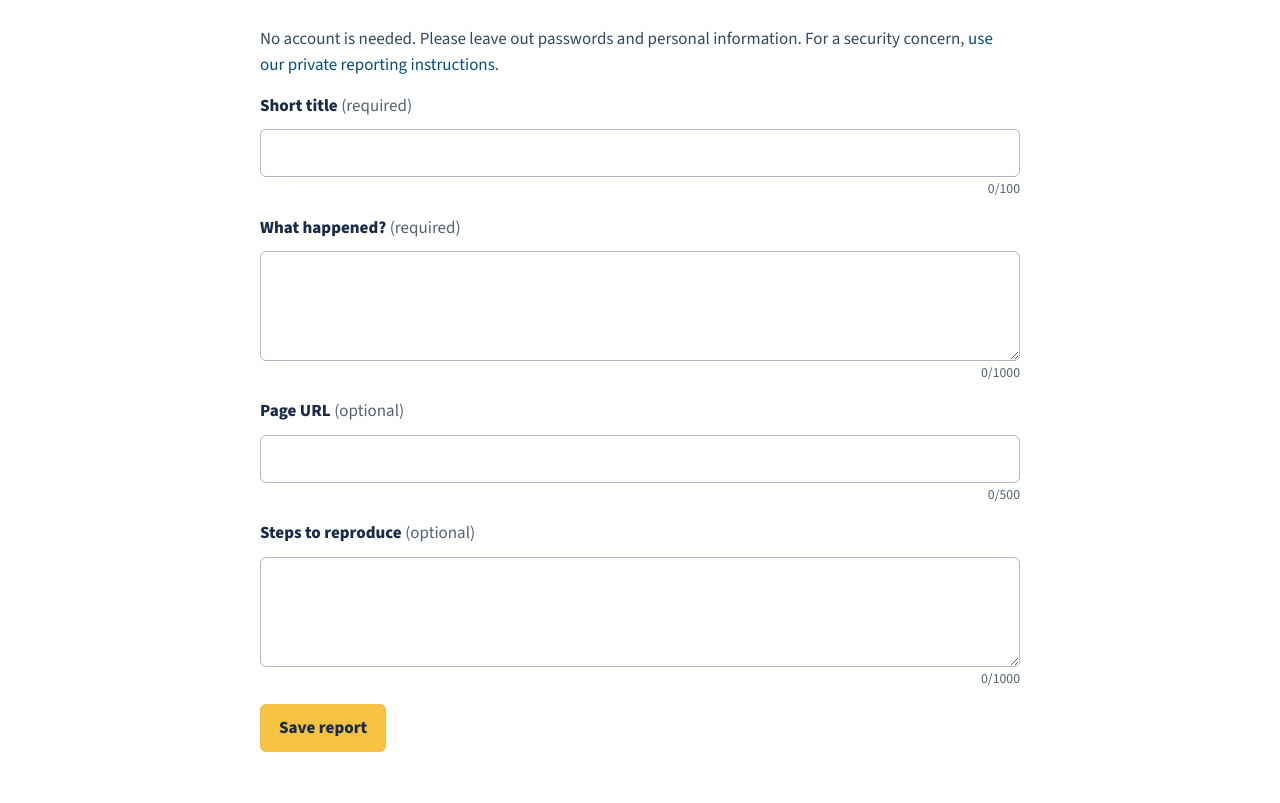
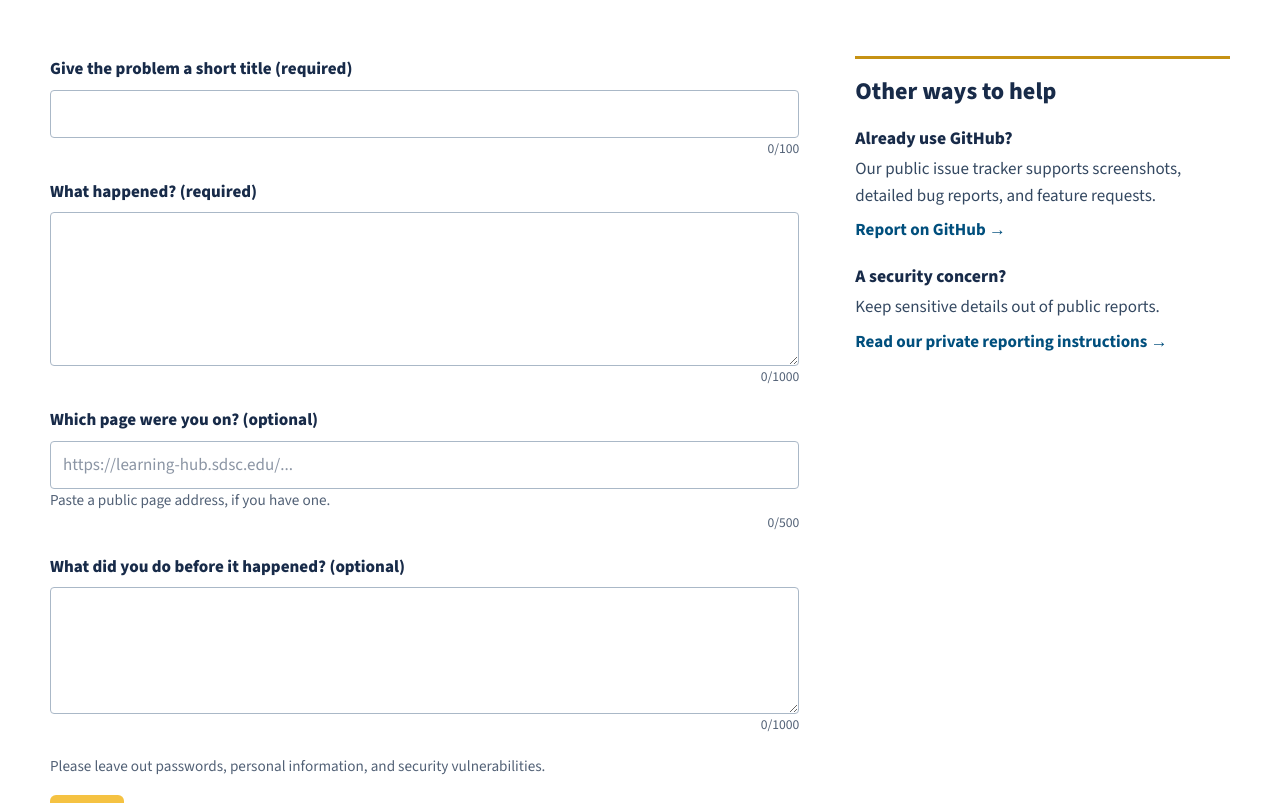
Before and after one commit to sdsc-hpc-training-dev/hpc-learning-hub-frontend, a Next.js app: page /report in a window 1280 px wide. Shown: the part 500-1303 px from the top of the page. Built offline with nearby package versions, Linux system fonts and the light colour scheme; no server answers.

Commit message:
Match the bug report design preview

```diff
--- a/app/globals.css
+++ b/app/globals.css
@@ -684,31 +684,60 @@ h3 {
   font-weight: 400;
 }
 
+.report-layout {
+  display: grid;
+  grid-template-columns: minmax(0, 2fr) minmax(240px, 1fr);
+  gap: 56px;
+  align-items: start;
+}
+
 .bug-report-form__field {
-  display: grid;
-  gap: 10px;
+  margin-bottom: 20px;
 }
 
 .bug-report-form__field label {
+  display: block;
+  margin-bottom: 7px;
   color: var(--ink);
   font-weight: 800;
 }
 
-.bug-report-form__field label span {
-  color: var(--muted);
-  font-weight: 400;
-}
-
-.bug-report-form__field input {
+.bug-report-form__field input,
+.bug-report-form__field textarea {
+  display: block;
   width: 100%;
   min-height: 44px;
   padding: 10px 12px;
   border: 1px solid #aab8c7;
-  border-radius: var(--radius);
-}
-
-.bug-report-form > button {
-  justify-self: start;
+  border-radius: 4px;
+  background: white;
+  color: var(--ink);
+  font: inherit;
+}
+
+.bug-report-form__field textarea { resize: vertical; }
+.report-count { margin: 0; color: var(--muted); font-size: 0.85rem; text-align: right; }
+.report-help { margin: 0 0 16px; color: var(--muted); font-size: 0.95rem; }
+.bug-report-form__field .report-help { margin: 0; }
+.report-alternatives { border-top: 3px solid var(--gold); padding-top: 20px; }
+.report-alternatives h2, .report-explore h2 { font-size: 1.5rem; }
+.report-alternatives h3 { margin: 24px 0 8px; font-size: 1.1rem; }
+.report-alternatives p { margin: 0 0 8px; }
+.report-alternatives a { overflow-wrap: anywhere; }
+.report-confirmation h1 { max-width: 24ch; margin-bottom: 16px; font-size: 2.8rem; }
+.report-confirmation h1:focus { outline: none; }
+.report-receipt { margin: 28px 0 20px; }
+.report-receipt summary { width: fit-content; padding-block: 10px; color: var(--blue-dark); font-weight: 800; cursor: pointer; }
+.report-receipt dl { max-width: 760px; }
+.report-receipt dl > div { padding-block: 12px; border-top: 1px solid var(--line); }
+.report-receipt dt { font-weight: 800; }
+.report-receipt dd { margin: 4px 0 0; white-space: pre-wrap; overflow-wrap: anywhere; }
+.report-explore { margin-top: 40px; }
+.report-explore .feedback-destinations { grid-template-columns: repeat(2, minmax(0, 1fr)); }
+
+@media (max-width: 760px), (max-width: 1060px) and (pointer: coarse) {
+  .report-layout, .report-explore .feedback-destinations { grid-template-columns: minmax(0, 1fr); gap: 32px; }
+  .report-confirmation h1 { font-size: 2rem; }
 }
 
 .feedback-options {
--- a/features/bug-reports/BugReportForm.tsx
+++ b/features/bug-reports/BugReportForm.tsx
@@ -2,15 +2,17 @@
 
 import Link from "next/link";
 import { type SubmitEvent, useEffect, useRef, useState } from "react";
+import { feedbackIssuesUrl } from "@/features/feedback/links";
 
 const fields = [
-  { name: "title", label: "Short title", limit: 100, required: true, type: "text" },
-  { name: "description", label: "What happened?", limit: 1000, required: true, type: "textarea" },
-  { name: "pageUrl", label: "Page URL", limit: 500, required: false, type: "url" },
-  { name: "steps", label: "Steps to reproduce", limit: 1000, required: false, type: "textarea" },
+  { name: "title", label: "Give the problem a short title", limit: 100, required: true, rows: 0 },
+  { name: "description", label: "What happened?", limit: 1000, required: true, rows: 5 },
+  { name: "pageUrl", label: "Which page were you on?", limit: 500, required: false, rows: 0 },
+  { name: "steps", label: "What did you do before it happened?", limit: 1000, required: false, rows: 4 },
 ] as const;
 
 const initialValues = { title: "", description: "", pageUrl: "", steps: "" };
+type ReportValues = typeof initialValues;
 
 function failure(status: number) {
   if (status === 429) return "Too many reports right now. Please try again shortly.";
@@ -19,27 +21,62 @@ function failure(status: number) {
   return "We couldn't save your report. Your answers are still here. Please try again.";
 }
 
-function ReportConfirmation() {
+function ReportConfirmation({ values, onReset }: Readonly<{ values: ReportValues; onReset: () => void }>) {
   const heading = useRef<HTMLHeadingElement>(null);
+  const page = URL.parse(values.pageUrl);
   useEffect(() => {
     heading.current?.focus();
     window.scrollTo({ top: 0, behavior: "instant" });
   }, []);
   return (
-    <section className="feedback-complete" aria-labelledby="report-thanks">
+    <section className="section report-confirmation" aria-labelledby="report-thanks">
       <div className="section-shell">
-        <p className="eyebrow feedback-receipt" role="status">Report received</p>
-        <h1 id="report-thanks" tabIndex={-1} ref={heading}>Thanks for flagging that.</h1>
+        <p className="eyebrow" role="status">Report received</p>
+        <h1 id="report-thanks" tabIndex={-1} ref={heading}>Thank you for helping improve the Hub.</h1>
         <p className="feedback-invitation">
-          Your report helps us make the Hub easier to use. In the meantime, find a tutorial for your next project or pick a guided path to learn something new.
+          Ready to discover something new? Explore a tutorial, follow a learning path, or find your next workshop.
         </p>
-        <nav className="feedback-actions" aria-label="Keep exploring">
-          <Link href="/materials" className="button button--gold">Browse the Training Library</Link>
-          <Link href="/learning-paths" className="button button--white">Explore learning paths</Link>
-          <Link href="/events" className="button button--white">Find events and recordings</Link>
+        <div className="feedback-actions">
+          <Link href="/materials" className="button button--gold">Explore the Training Library</Link>
+          <Link href="/learning-paths" className="button button--secondary">Find a learning path</Link>
+        </div>
+        <details className="report-receipt">
+          <summary>Your saved report</summary>
+          <dl>
+            <div><dt>Title</dt><dd>{values.title.trim()}</dd></div>
+            <div><dt>What happened</dt><dd>{values.description.trim()}</dd></div>
+            <div><dt>Page</dt><dd>{page ? `${page.origin}${page.pathname}` : "Not provided"}</dd></div>
+            <div><dt>Steps to reproduce</dt><dd>{values.steps.trim() || "Not provided"}</dd></div>
+          </dl>
+        </details>
+        <button className="button button--secondary" type="button" onClick={onReset}>Create another report</button>
+        <nav className="report-explore" aria-label="Keep exploring the Hub">
+          <h2>Where will you go next?</h2>
+          <ul className="feedback-destinations">
+            <li><Link className="feedback-destination" href="/programs"><strong className="text-link">Programs &amp; Series &rarr;</strong><span>Explore SDSC&apos;s workshops and ongoing training series.</span></Link></li>
+            <li><Link className="feedback-destination" href="/events"><strong className="text-link">Events &amp; Recordings &rarr;</strong><span>Find upcoming events and recordings from past sessions.</span></Link></li>
+          </ul>
         </nav>
       </div>
     </section>
+  );
+}
+
+function ReportAlternatives() {
+  return (
+    <aside className="report-alternatives" aria-labelledby="report-options-heading">
+      <h2 id="report-options-heading">Other ways to help</h2>
+      <h3>Already use GitHub?</h3>
+      <p>Our public issue tracker supports screenshots, detailed bug reports, and feature requests.</p>
+      <a className="text-link" href={feedbackIssuesUrl} target="_blank" rel="noopener noreferrer">
+        Report on GitHub <span className="sr-only">(opens in a new tab)</span><span aria-hidden="true">&rarr;</span>
+      </a>
+      <h3>A security concern?</h3>
+      <p>Keep sensitive details out of public reports.</p>
+      <a className="text-link" href="https://github.com/sdsc-hpc-training-dev/learning-hub-feedback/security/policy" target="_blank" rel="noopener noreferrer">
+        Read our private reporting instructions <span className="sr-only">(opens in a new tab)</span><span aria-hidden="true">&rarr;</span>
+      </a>
+    </aside>
   );
 }
 
@@ -50,6 +87,14 @@ export default function BugReportForm() {
   const [pending, setPending] = useState(false);
   const [complete, setComplete] = useState(false);
   const busy = useRef(false);
+  const intro = useRef<HTMLHeadingElement>(null);
+  const returningToForm = useRef(false);
+  useEffect(() => {
+    if (!complete && returningToForm.current) {
+      intro.current?.focus();
+      returningToForm.current = false;
+    }
+  }, [complete]);
 
   async function submit(event: SubmitEvent<HTMLFormElement>) {
     event.preventDefault();
@@ -78,22 +123,27 @@ export default function BugReportForm() {
     }
   }
 
-  if (complete) return <ReportConfirmation />;
+  if (complete) {
+    return <ReportConfirmation values={values} onReset={() => {
+      returningToForm.current = true;
+      setValues(initialValues);
+      setComplete(false);
+    }} />;
+  }
 
   return (
     <>
-      <section className="page-hero">
+      <section className="page-hero" aria-labelledby="report-heading">
         <div className="page-hero__shell">
-          <h1>Report a bug</h1>
-          <p>Something not working in the Learning Hub? Tell us what you ran into.</p>
+          <span className="eyebrow">Report a bug</span>
+          <h1 id="report-heading" ref={intro} tabIndex={-1}>Something not working?</h1>
+          <p>Describe what happened. No GitHub account or technical background needed.</p>
         </div>
       </section>
       <section className="section">
-        <div className="section-shell feedback-shell">
-          <form className="feedback-form bug-report-form" aria-busy={pending} onSubmit={(event) => { void submit(event); }}>
-            <p>No account is needed. Please leave out passwords and personal information. For a security concern, <a href="https://github.com/sdsc-hpc-training-dev/learning-hub-feedback/security/policy">use our private reporting instructions</a>.</p>
-            {error ? <p className="feedback-error" role="alert">{error}</p> : null}
-            {fields.map(({ name, label, limit, required, type }) => {
+        <div className="section-shell report-layout">
+          <form className="bug-report-form" aria-busy={pending} onSubmit={(event) => { void submit(event); }}>
+            {fields.map(({ name, label, limit, required, rows }) => {
               // eslint-disable-next-line security/detect-object-injection -- Keys are from the fixed field list.
               const value = values[name];
               const props = {
@@ -103,7 +153,7 @@ export default function BugReportForm() {
                 required,
                 disabled: pending,
                 value,
-                "aria-describedby": `report-${name}-count`,
+                "aria-describedby": name === "pageUrl" ? "report-page-note report-pageUrl-count" : `report-${name}-count`,
                 onChange: (event: React.ChangeEvent<HTMLInputElement | HTMLTextAreaElement>) => {
                   const value = event.target.value;
                   setValues((current) => ({ ...current, [name]: value }));
@@ -111,14 +161,18 @@ export default function BugReportForm() {
               };
               return (
                 <div className="bug-report-form__field" key={name}>
-                  <label htmlFor={props.id}>{label} <span>({required ? "required" : "optional"})</span></label>
-                  {type === "textarea" ? <textarea {...props} /> : <input type={type} {...props} />}
-                  <p className="feedback-counter" id={`report-${name}-count`}>{value.length}/{limit}</p>
+                  <label htmlFor={props.id}>{label} ({required ? "required" : "optional"})</label>
+                  {rows ? <textarea rows={rows} {...props} /> : <input {...props} type={name === "pageUrl" ? "url" : "text"} placeholder={name === "pageUrl" ? "https://learning-hub.sdsc.edu/..." : undefined} />}
+                  {name === "pageUrl" ? <p id="report-page-note" className="report-help">Paste a public page address, if you have one.</p> : null}
+                  <p className="report-count" id={`report-${name}-count`}>{value.length}/{limit}</p>
                 </div>
               );
             })}
-            <button className="button button--gold" type="submit" disabled={pending}>{pending ? "Saving..." : "Save report"}</button>
+            {error ? <p className="feedback-error" role="alert">{error}</p> : null}
+            <p className="report-help">Please leave out passwords, personal information, and security vulnerabilities.</p>
+            <button className="button button--gold" type="submit" disabled={pending}>{pending ? "Saving..." : "Save"}</button>
           </form>
+          <ReportAlternatives />
         </div>
       </section>
     </>
```
